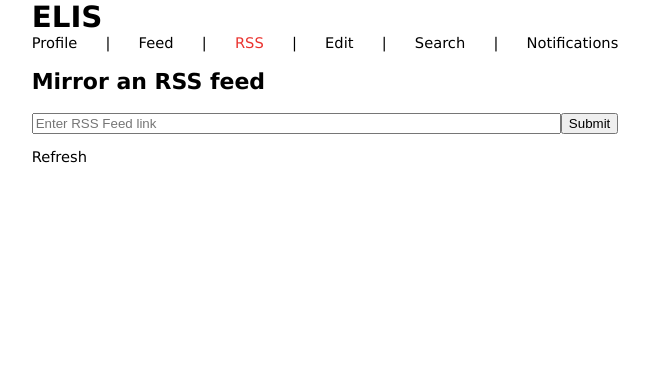
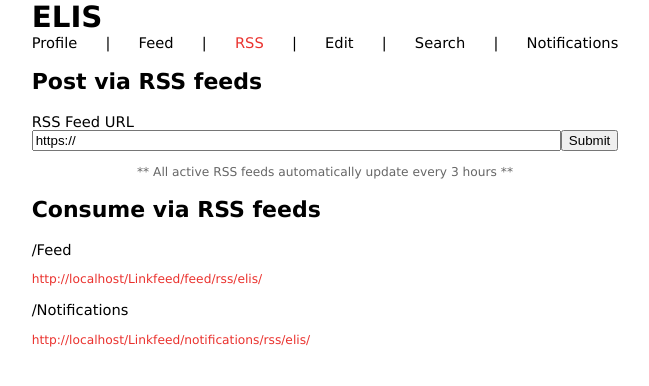
Before and after one commit to erichmond33/moondog, a Django app: page /Linkfeed/rss/ in a window 1280 px wide. Shown: the top 386 px of the page, without its empty margins (315-964 px from the left). Run offline with Django 4.2, Linux system fonts and the light colour scheme; a user stored in the database is signed in; data comes from the database, SQL or seed files in the repository; both versions use the stored data as it was after the commit; some libraries are stand-ins or nearby versions.

Commit message:
rss feed form updates

```diff
--- a/Linkfeed/static/Linkfeed/style.css
+++ b/Linkfeed/static/Linkfeed/style.css
@@ -51,6 +51,10 @@ input, textarea {
     width: 100%;
 }
 
+input[type="radio"] {
+    width:fit-content;
+}
+
 .preserve {
     white-space: pre-wrap;
 }
--- a/Linkfeed/templates/Linkfeed/edit_post.html
+++ b/Linkfeed/templates/Linkfeed/edit_post.html
@@ -13,7 +13,7 @@
         {% include 'Linkfeed/posts.html' %}
     {% endif %}
 
-    <form method="post" action="{% url 'edit_post' post.id %}" class="d-flex justify-content-between">
+    <form method="post" action="{% url 'edit_post' post.id %}">
         {% csrf_token %}
         <input type="text" name="title" placeholder="Title" value="{{ post.title }}">
         <input type="url" name="body" placeholder="URL" value="{{ post.body }}">
--- a/Linkfeed/templates/Linkfeed/rss.html
+++ b/Linkfeed/templates/Linkfeed/rss.html
@@ -6,13 +6,47 @@
 
 {% block body %}
     <h2>
-        Mirror an RSS feed
+        Post via RSS feeds
     </h2>
+    <p class="mb-0"> RSS Feed URL</p>
     <form method="post" action="{% url 'mirror_rss_feed' %}" class="d-flex justify-content-between">
         {% csrf_token %}
-        <input type="url" name="link" placeholder="Enter RSS Feed link">
+
+        <input type="url" name="link" value="https://" required>
+
         <button type="submit">Submit</button>
     </form>
 
-    <a href="{% url 'refresh_mirrored_rss_feed' %}">Refresh</a>
+    {% if rss_feeds %}
+    <h3>Current active RSS feeds</h3>
+        {% for feed in rss_feeds %}
+            <div class="d-flex justify-content-between align-items-center">
+                <p class="ellipsis mt-0">
+                    <a class="red small" href="{{ feed.link }}" target="_blank">{{ feed.link }}</a>
+                </p>
+                <form class="m-0" method="post" action="{% url 'delete_rss_feed' feed.id %}">
+                    {% csrf_token %}
+                    <button type="submit">Delete</button>
+                </form>
+            </div>
+        {% endfor %}
+        <button><a href="{% url 'refresh_mirrored_rss_feed' %}">Refresh now</a></button>
+    {% endif %}
+    <p class="small grey d-flex justify-content-center">
+        ** All active RSS feeds automatically update every 3 hours **
+    </p>
+
+    <h2>
+        Consume via RSS feeds
+    </h2>
+    <p>
+        /Feed
+    </p>
+    <a class="small red" href="{% url 'feed_rss' profile.user.username %}">{{ request.scheme }}://{{ request.get_host }}{% url 'feed_rss' profile.user.username %}</a>
+
+    <p>
+        /Notifications
+    </p>
+    <a class="small red" href="{% url 'notifications_rss' profile.user.username %}">{{ request.scheme }}://{{ request.get_host }}{% url 'notifications_rss' profile.user.username %}</a>
+
 {% endblock %}
--- a/Linkfeed/urls.py
+++ b/Linkfeed/urls.py
@@ -34,6 +34,7 @@ urlpatterns = [
     path('rss/', views.rss, name='rss'),
     path('mirror-rss-feed/', views.mirror_rss_feed, name='mirror_rss_feed'),
     path('refresh-mirrored-rss-feed/', views.refresh_mirrored_rss_feed_view, name='refresh_mirrored_rss_feed'),
+    path('delete_rss_feed/<int:rss_feed_id>/', views.delete_rss_feed, name='delete_rss_feed'),
     path('landing/', views.landing, name='landing'),
     path("edit_profile/", views.edit_profile, name="edit_profile"),
     path('search/', views.search_users, name='search'),
--- a/Linkfeed/views.py
+++ b/Linkfeed/views.py
@@ -486,36 +486,28 @@ def parse_timestamp(entry):
 @login_required
 def rss(request):
     profile = Profile.objects.get(user=request.user)
-    return render(request, 'Linkfeed/rss.html', {'profile' : profile})
+    rss_feeds = RSSFeed.objects.filter(user=request.user)
+    return render(request, 'Linkfeed/rss.html', {'profile' : profile, 'rss_feeds': rss_feeds})
 
 def mirror_rss_feed(request):
     if request.method == 'POST':
         rss_link = request.POST.get('link')
         user = request.user
 
-        if RSSFeed.objects.filter(user=user).exists():
-            return redirect('profile')
+        if RSSFeed.objects.filter(user=user, link=rss_link).exists():
+            return HttpResponseBadRequest("RSS Feed already exists")
 
         rss_feed = RSSFeed.objects.create(user=user, link=rss_link)
-        rss_feed = feedparser.parse(rss_feed.link)
 
-        for entry in reversed(rss_feed.entries):
-            post_timestamp = None
-            title = entry.get('title', 'No Title')
-            body = entry.get('link', 'No Link')
-
-            post_timestamp = parse_timestamp(entry)
-            if post_timestamp is None:
-                post_timestamp = datetime.now()
-
-            Post.objects.create(user=user, title=title, body=body, is_rss_feed_post=True, timestamp=post_timestamp)
+        refresh_mirrored_rss_feed(user, rss_feed)
 
     return redirect('profile')
 
 def refresh_mirrored_rss_feed_view(request):
     user = request.user
-    rss_feed = RSSFeed.objects.filter(user=user).first()
-    refresh_mirrored_rss_feed(user, rss_feed)
+    rss_feeds = RSSFeed.objects.filter(user=user)
+    for rss_feed in rss_feeds:
+        refresh_mirrored_rss_feed(user, rss_feed)
 
     return redirect('profile')
 
@@ -541,6 +533,14 @@ def refresh_mirrored_rss_feed(user, rss_feed):
                 )
     return
 
+def delete_rss_feed(request, rss_feed_id):
+    if request.method == 'POST':
+        rss_feed = RSSFeed.objects.get(id=rss_feed_id)
+        rss_feed.delete()
+        return redirect('rss')
+    else:
+        return HttpResponseBadRequest("Invalid request method")
+
 def landing(request):
     return render(request, 'Linkfeed/landingpage.html')
 
```
Also changed, not shown: Linkfeed/templates/Linkfeed/feed_rss.xml (line endings or trailing spaces), db.sqlite3.
